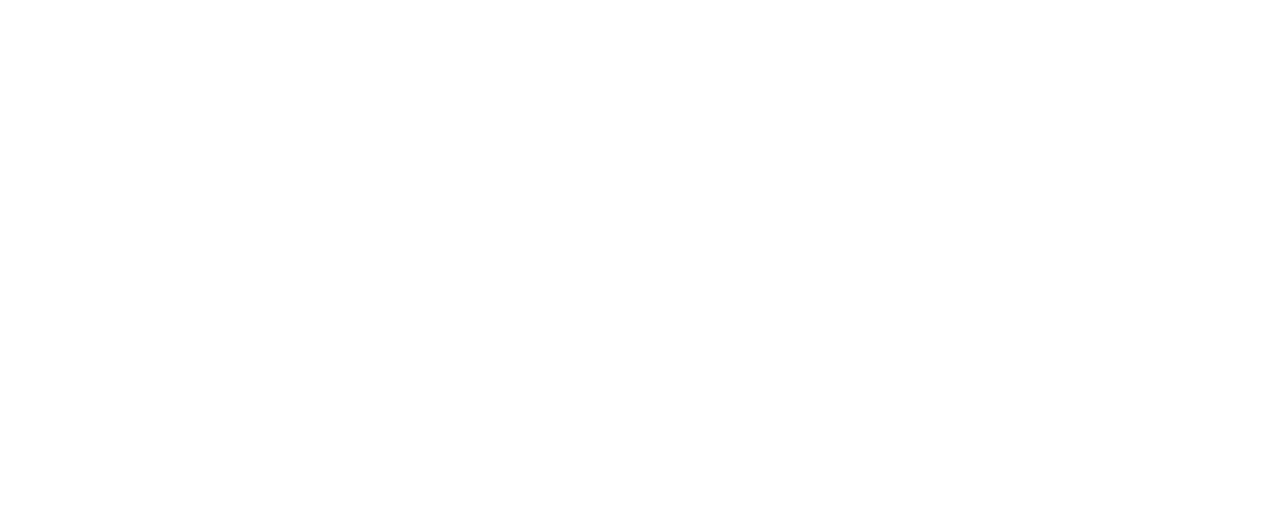
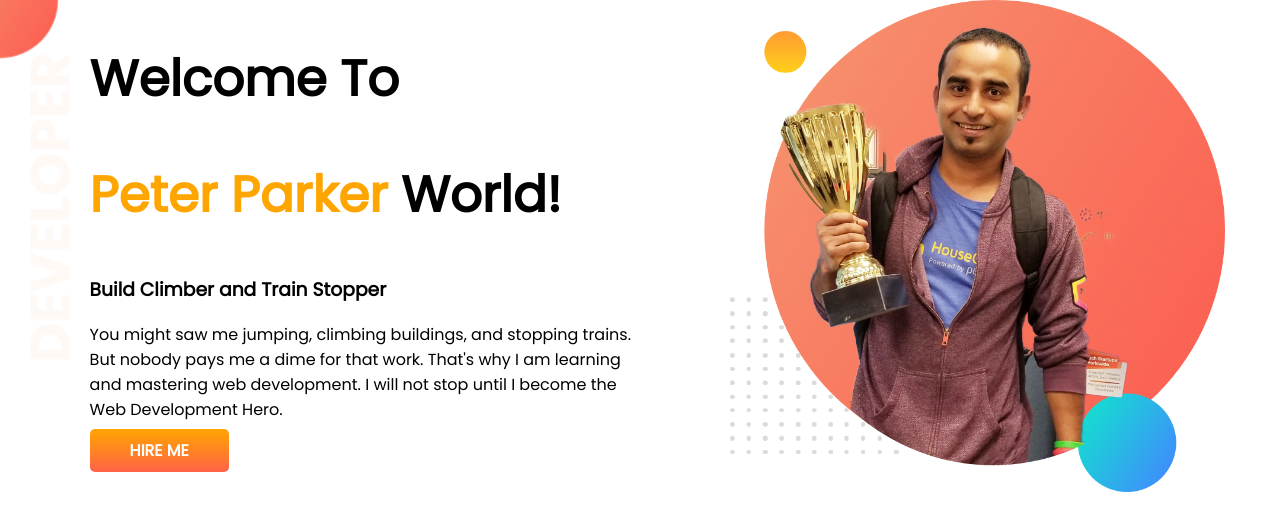
Before and after one commit to ctasbihas/developer-porfolio, a plain HTML site: page index.html in a window 1280 px wide. Drawn offline with Linux system fonts and the light colour scheme.

Commit message:
top-banner

```diff
--- a/index.html
+++ b/index.html
@@ -1,13 +1,30 @@
 <!DOCTYPE html>
 <html lang="en">
+
 <head>
      <meta charset="UTF-8">
      <meta http-equiv="X-UA-Compatible" content="IE=edge">
      <meta name="viewport" content="width=device-width, initial-scale=1.0">
      <title>Developer portfolio</title>
+     <link rel="preconnect" href="https://fonts.googleapis.com">
+     <link rel="preconnect" href="https://fonts.gstatic.com" crossorigin>
+     <link href="https://fonts.googleapis.com/css2?family=Poppins&display=swap" rel="stylesheet">
      <link rel="stylesheet" href="style.css">
 </head>
+
 <body>
+     <section class="top-banner">
+          <div class="half-width">
+               <h1>Welcome To</h1>
+               <h1><span class="orange-color">Peter Parker</span> World!</h1>
+               <h3>Build Climber and Train Stopper</h3>
+               <p>You might saw me jumping, climbing buildings, and stopping trains. But nobody pays me a dime for that work. That's why I am learning and mastering web development. I will not stop until I become the Web Development Hero.</p>
+               <a class="link-button" href="https://github.com/ctasbihas" target="blank" >HIRE ME</a>
+          </div>
+          <div class="half-width">
+               <img src="images/jhankar.png" alt="">
+          </div>
+     </section>
+</body>
 
-</body>
 </html>
--- a/style.css
+++ b/style.css
@@ -0,0 +1,32 @@
+body{
+     font-family: 'Poppins', sans-serif;
+     margin: 0;
+}
+h1{
+     font-size: 50px;
+}
+.orange-color{
+     color: orange;
+}
+section{
+     display: flex;
+}
+.half-width{
+     width: 50%;
+     padding-left: 7%;
+}
+.half-width img{
+     width: 90%;
+}
+.link-button{
+     text-decoration: none;
+     background-image: linear-gradient(orange, tomato);
+     padding: 10px 40px;
+     color: white;
+     font-weight: 700;
+     border-radius: 5px;
+}
+.top-banner{
+     background-image: url(images/top-banner.png);
+     background-repeat: no-repeat;
+}
```
Also changed, not shown: images/dream-bg.png (added), images/exp-bg.png (added), images/jhankar.png (added), images/jhankar2.png (added), images/my-bg.png (added), images/my-bg2.png (added), images/top-banner.png (added).
